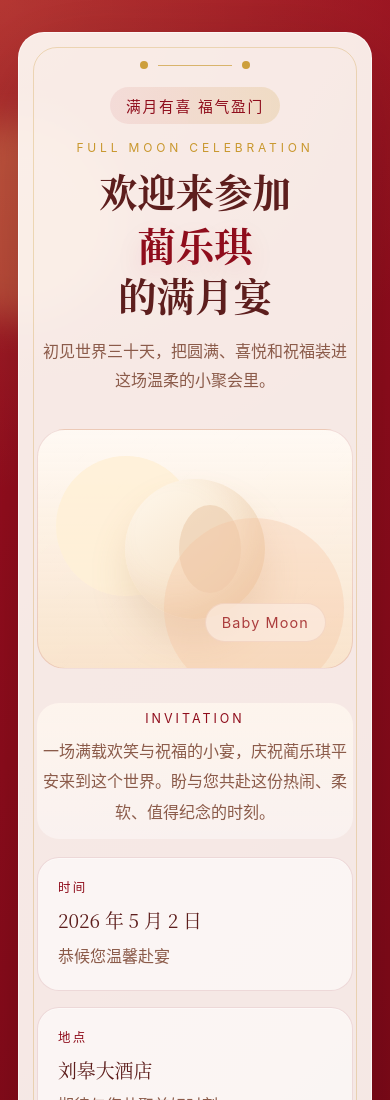
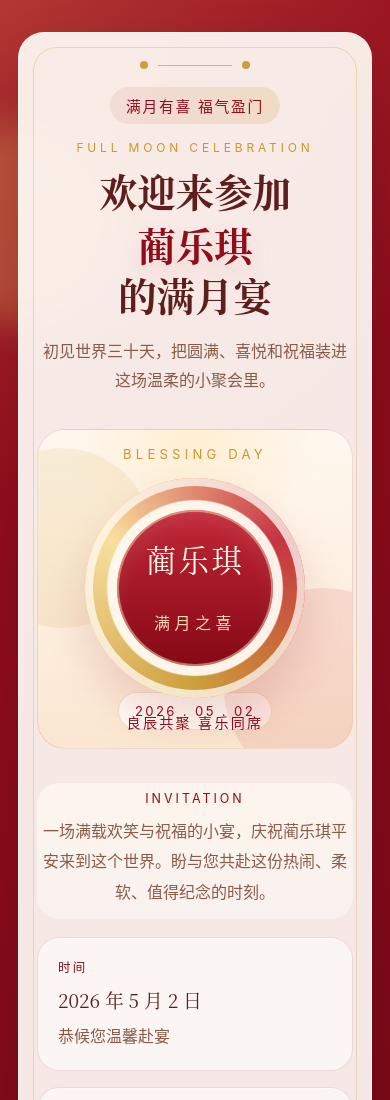
Before and after one commit to hayeslin1/invitation-letter, a plain HTML site: page index.html in a window 390 px wide. Shown: the top 1100 px of the page. Drawn offline with Linux system fonts and the light colour scheme.

Commit message:
Refresh hero centerpiece

```diff
--- a/index.html
+++ b/index.html
@@ -55,9 +55,20 @@
           </p>
         </section>
 
-        <section class="photo-frame" aria-label="宝宝剪影装饰">
-          <div class="moon"></div>
-          <div class="baby-badge">Baby Moon</div>
+        <section class="photo-frame" aria-label="满月宴主视觉">
+          <div class="frame-spark spark-left"></div>
+          <div class="frame-spark spark-right"></div>
+          <div class="celebration-emblem">
+            <p class="emblem-kicker">BLESSING DAY</p>
+            <div class="emblem-ring">
+              <div class="emblem-core">
+                <p class="emblem-name">蔺乐琪</p>
+                <p class="emblem-title">满月之喜</p>
+              </div>
+            </div>
+            <p class="emblem-copy">良辰共聚 喜乐同席</p>
+          </div>
+          <div class="baby-badge">2026 . 05 . 02</div>
         </section>
 
         <section class="intro-panel">
--- a/styles.css
+++ b/styles.css
@@ -153,10 +153,11 @@ h1 span {
   place-items: center;
   margin: 34px auto;
   width: min(100%, 680px);
-  min-height: 280px;
+  min-height: 340px;
   border-radius: 28px;
   background:
-    linear-gradient(180deg, rgba(255, 250, 244, 0.94), rgba(249, 226, 199, 0.84)),
+    radial-gradient(circle at top, rgba(255, 230, 185, 0.55), transparent 36%),
+    linear-gradient(180deg, rgba(255, 248, 240, 0.98), rgba(251, 230, 206, 0.88)),
     linear-gradient(135deg, rgba(255, 255, 255, 0.35), rgba(255, 255, 255, 0));
   border: 1px solid var(--line);
   overflow: hidden;
@@ -166,55 +167,124 @@ h1 span {
 .photo-frame::after {
   content: "";
   position: absolute;
-  border-radius: 50%;
+  border-radius: 999px;
 }
 
 .photo-frame::before {
-  width: 180px;
-  height: 180px;
-  background: rgba(255, 241, 216, 0.88);
-  top: 40px;
-  left: 80px;
+  width: 240px;
+  height: 240px;
+  background: rgba(201, 152, 46, 0.12);
+  top: 34px;
+  left: -40px;
 }
 
 .photo-frame::after {
-  width: 220px;
-  height: 220px;
-  background: rgba(243, 188, 149, 0.28);
-  right: 48px;
-  bottom: -30px;
+  width: 260px;
+  height: 260px;
+  background: rgba(191, 31, 47, 0.1);
+  right: -50px;
+  bottom: -40px;
 }
 
-.moon {
-  position: relative;
-  width: 170px;
-  height: 170px;
-  border-radius: 50%;
-  background: linear-gradient(145deg, #fff9ee, #f3d9ba);
-  box-shadow:
-    inset -18px -16px 30px rgba(197, 125, 73, 0.12),
-    0 24px 36px rgba(179, 126, 84, 0.18);
+.frame-spark {
+  position: absolute;
+  top: 50%;
+  width: 84px;
+  height: 84px;
+  transform: translateY(-50%) rotate(45deg);
+  border: 1px solid rgba(201, 152, 46, 0.32);
+  border-radius: 18px;
+  background: rgba(255, 255, 255, 0.22);
 }
 
-.moon::after {
-  content: "";
-  position: absolute;
-  inset: 26px 24px 26px 54px;
+.spark-left {
+  left: 52px;
+}
+
+.spark-right {
+  right: 52px;
+}
+
+.celebration-emblem {
+  position: relative;
+  z-index: 1;
+  text-align: center;
+}
+
+.emblem-kicker {
+  margin: 0 0 16px;
+  color: var(--gold);
+  font-size: 0.82rem;
+  letter-spacing: 0.32em;
+}
+
+.emblem-ring {
+  display: grid;
+  place-items: center;
+  width: 260px;
+  height: 260px;
   border-radius: 50%;
-  background: rgba(239, 209, 180, 0.72);
+  background:
+    radial-gradient(circle, rgba(255, 248, 239, 0.96) 0 56%, transparent 57%),
+    conic-gradient(
+      from 180deg,
+      rgba(201, 152, 46, 0.92),
+      rgba(249, 222, 156, 0.95),
+      rgba(191, 31, 47, 0.9),
+      rgba(201, 152, 46, 0.92)
+    );
+  box-shadow:
+    0 24px 44px rgba(143, 13, 28, 0.14),
+    inset 0 0 0 8px rgba(255, 250, 243, 0.76);
+}
+
+.emblem-core {
+  display: grid;
+  place-items: center;
+  width: 186px;
+  height: 186px;
+  padding: 20px;
+  border-radius: 50%;
+  background: linear-gradient(180deg, rgba(191, 31, 47, 0.96), rgba(134, 8, 23, 1));
+  box-shadow:
+    inset 0 0 0 2px rgba(255, 231, 182, 0.48),
+    inset 0 12px 18px rgba(255, 255, 255, 0.08);
+}
+
+.emblem-name {
+  margin: 0;
+  color: #fff7ec;
+  font-family: "STSong", "Songti SC", "Noto Serif CJK SC", serif;
+  font-size: clamp(1.9rem, 5vw, 2.7rem);
+  line-height: 1.15;
+  letter-spacing: 0.08em;
+}
+
+.emblem-title {
+  margin: 10px 0 0;
+  color: rgba(255, 234, 194, 0.92);
+  font-size: 1rem;
+  letter-spacing: 0.28em;
+}
+
+.emblem-copy {
+  margin: 18px 0 0;
+  color: var(--accent-strong);
+  font-size: 0.96rem;
+  letter-spacing: 0.16em;
 }
 
 .baby-badge {
   position: absolute;
   bottom: 26px;
-  right: 26px;
+  right: 30px;
   padding: 10px 16px;
   border-radius: 999px;
-  background: rgba(255, 255, 255, 0.7);
-  border: 1px solid rgba(194, 109, 77, 0.16);
+  background: rgba(255, 252, 246, 0.9);
+  border: 1px solid rgba(201, 152, 46, 0.26);
   font-size: 0.9rem;
   color: var(--accent-strong);
-  letter-spacing: 0.08em;
+  letter-spacing: 0.18em;
 }
 
 .intro-panel {
@@ -373,29 +443,51 @@ h1 span {
   }
 
   .photo-frame {
-    min-height: 240px;
+    min-height: 320px;
   }
 
   .intro-panel {
     padding: 8px 0 12px;
   }
 
-  .photo-frame::before {
-    left: 18px;
-    top: 26px;
-    width: 140px;
-    height: 140px;
+  .spark-left,
+  .spark-right {
+    display: none;
   }
 
-  .photo-frame::after {
-    right: 8px;
+  .photo-frame::before {
+    left: -66px;
+    top: 18px;
     width: 180px;
     height: 180px;
   }
 
-  .moon {
-    width: 140px;
-    height: 140px;
+  .photo-frame::after {
+    right: -72px;
+    width: 200px;
+    height: 200px;
+  }
+
+  .emblem-ring {
+    width: 220px;
+    height: 220px;
+  }
+
+  .emblem-core {
+    width: 156px;
+    height: 156px;
+  }
+
+  .emblem-copy {
+    margin-top: 14px;
+    font-size: 0.88rem;
+  }
+
+  .baby-badge {
+    right: 50%;
+    bottom: 18px;
+    transform: translateX(50%);
+    font-size: 0.82rem;
   }
 
   .details-grid {
```
